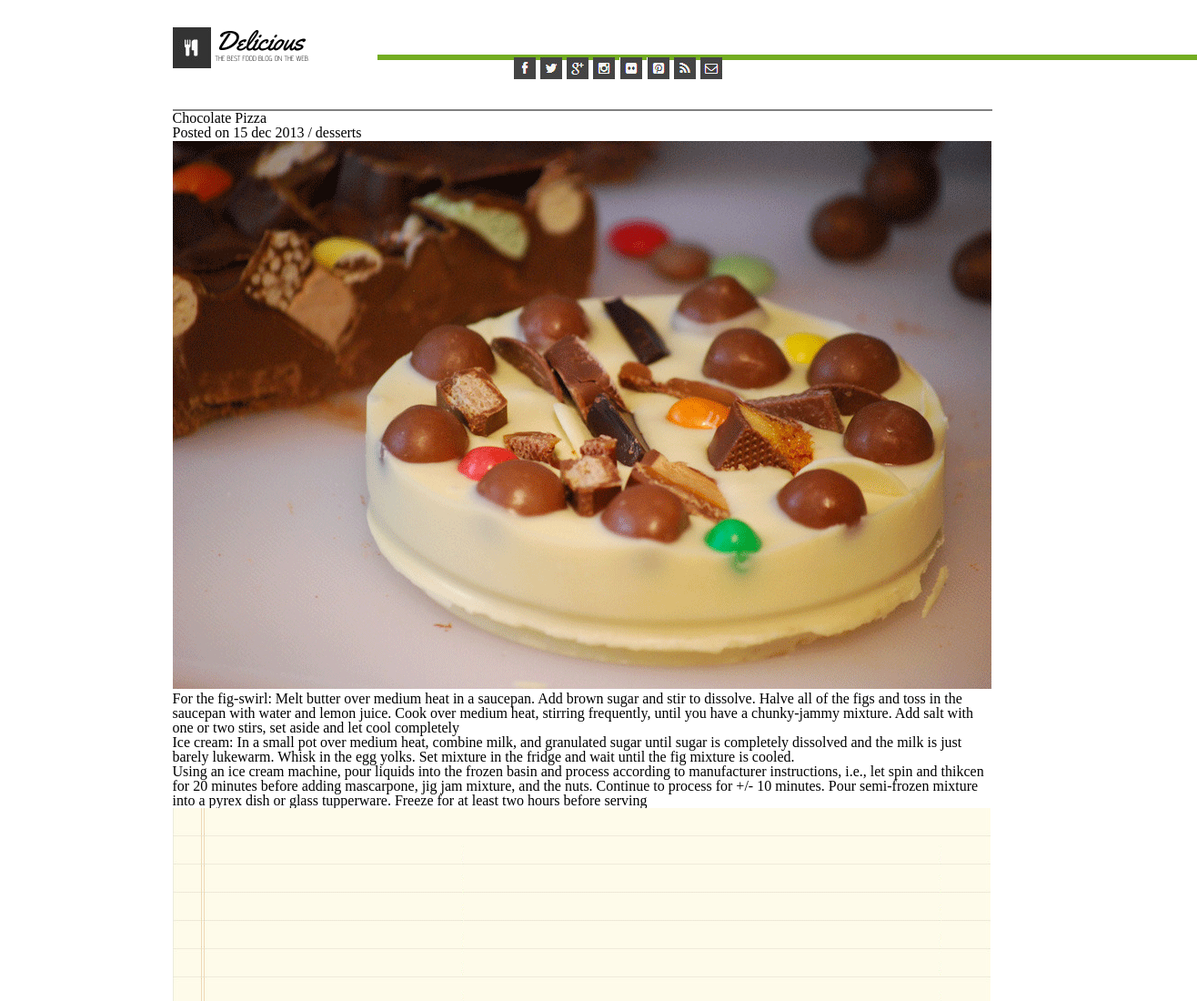
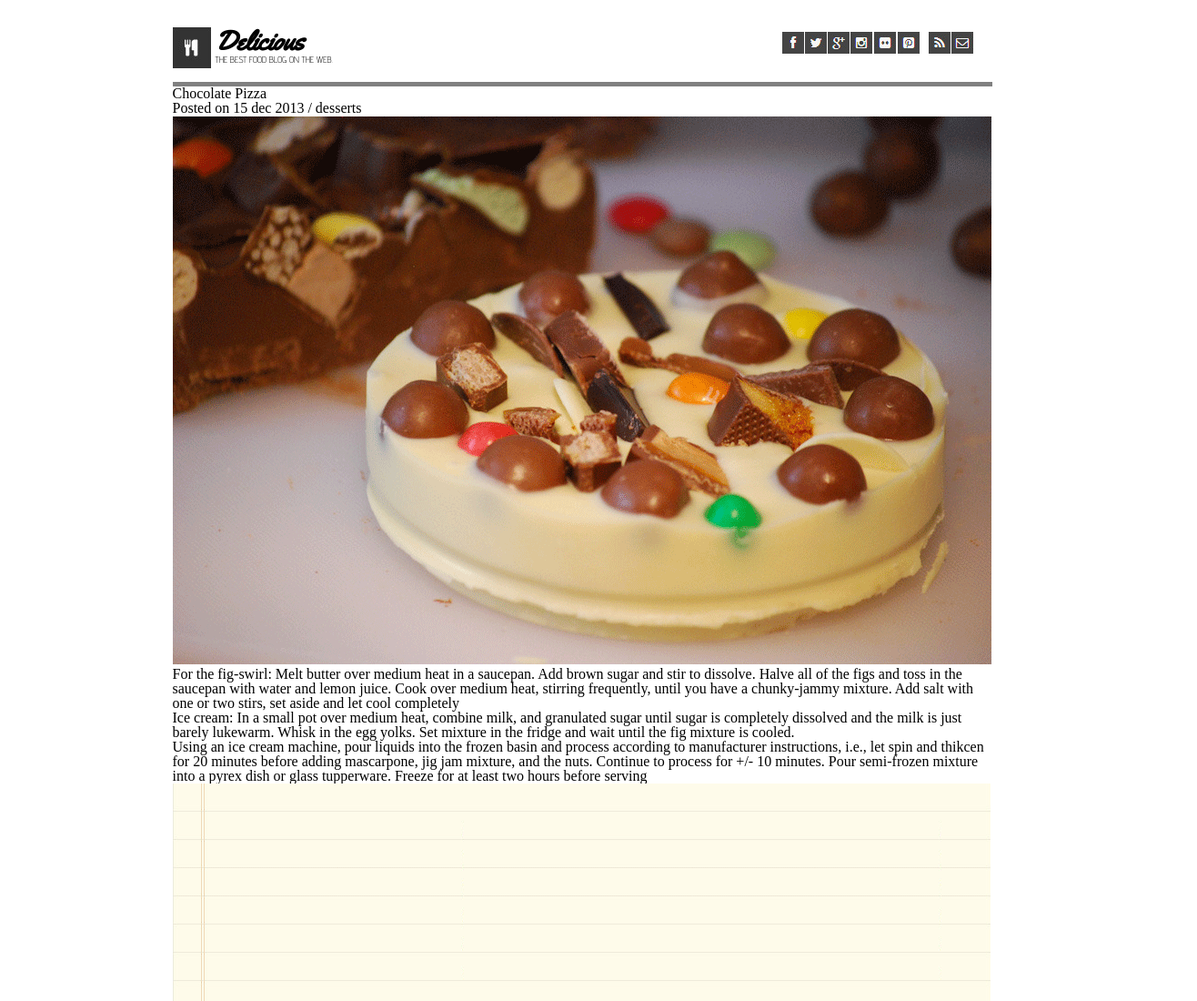
Before and after one commit to surfwalker/chocolate-pizza, a plain HTML site: page index.html in a window 1280 px wide. Shown: the top 1100 px of the page at 91% size, 1316 px wide, since content can reach past the window. Drawn offline with Linux system fonts and the light colour scheme.

Commit message:
Final commit

```diff
--- a/index.html
+++ b/index.html
@@ -40,7 +40,7 @@
               <img src="img/flic-icon.png" alt="flic-link" title="flic-link" />
             </li>
             <li>
-              <img src="img/pint-icon.png" alt="pint-link" title="pint-link" />
+              <img id="navLiGap" src="img/pint-icon.png" alt="pint-link" title="pint-link" />
             </li>
             <li>
               <img src="img/rss-icon.png" alt="rss-link" title="rss-link" />
--- a/style.css
+++ b/style.css
@@ -9,8 +9,12 @@ body {
 /* HEADER */
 
 header {
-    height: 90px;
-    border-bottom: 2px solid grey;
+  height: 60px;
+  border-bottom: 5px solid grey;
+}
+
+nav {
+  margin-top: 30px;
 }
 
 header img {
@@ -18,26 +22,33 @@ header img {
   margin-right: 5px;
 }
 
-nav {
-    margin-top: 30px;
+header li img {
+  margin-right: 1px;
+}
+
+#navLiGap {
+  margin-right: 10px;
 }
 
 nav h1 {
   font-family: 'Yellowtail', cursive;
   font-size: 30px;
+  font-weight: bold;
 }
 
 nav p {
   text-transform: uppercase;
   font-family: 'Advent Pro', sans-serif;
-    font-size: 8px;
+  font-size: 10px;
   float: left;
 }
 
 div ul {
-    position: relative;
-    left: 225px;
-    border: 3px solid #73AD21;
+  position: absolute;
+  top: 35px;
+  right: 180px;
+  width: 240px;
+  height: 100px;
 }
 
 /* MAIN - BANNER*/
```
Also changed, not shown: img/header line.png (added). Lines whose indentation alone changed are shown as unchanged.
